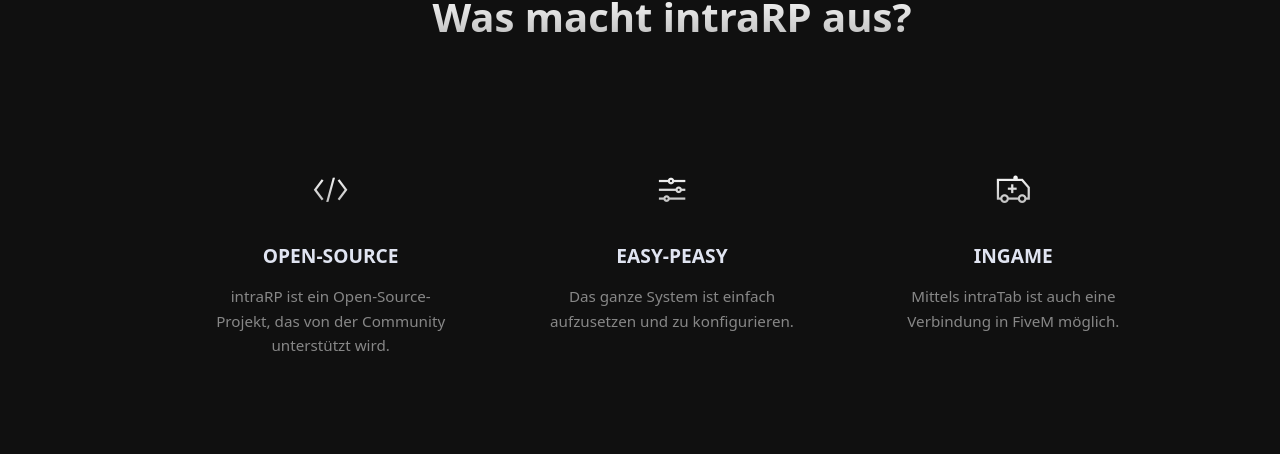
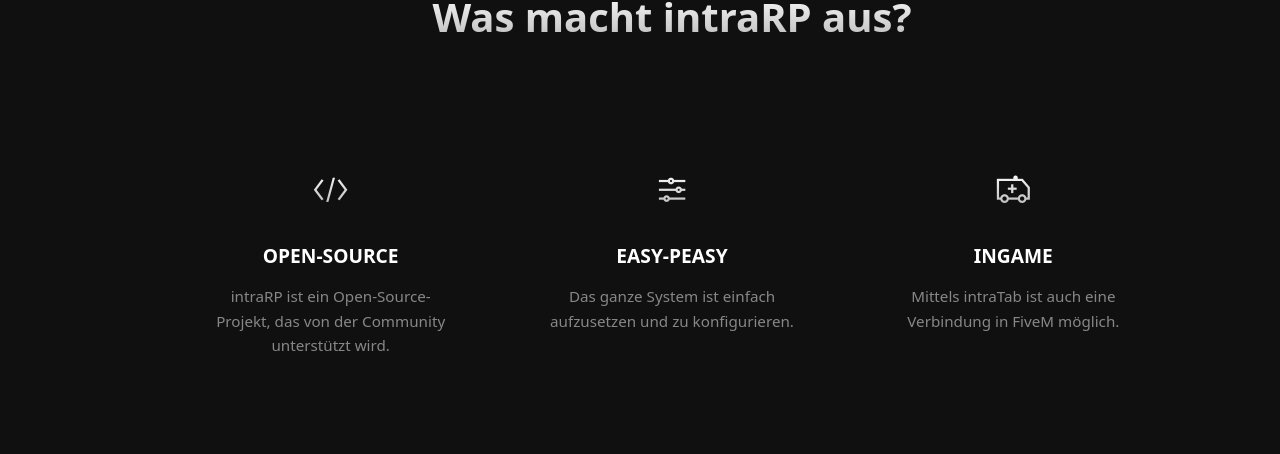
Before and after one commit to EmergencyForge/Landingpage, a plain HTML site: page index.html in a window 1280 px wide. Shown: the part 2664-3118 px from the top of the page. Drawn offline with nearby package versions, Linux system fonts and the light colour scheme; files that its build step writes are made by us from their sources.

Commit message:
Uses CSS variables for feature text color

```diff
--- a/assets/css/style.scss
+++ b/assets/css/style.scss
@@ -389,7 +389,7 @@
   // border-radius: 16px;
   padding: 2rem;
   text-align: center;
-  color: #e0e4f1;
+  color: var(--text-color);
   // box-shadow: inset 0 0 0 1px rgba(255, 255, 255, 0.03),
   //   0 10px 20px rgba(0, 0, 0, 0.4);
   transition: transform 0.4s, box-shadow 0.4s;
```
Also changed, not shown: assets/css/style.css, assets/css/style.min.css.
